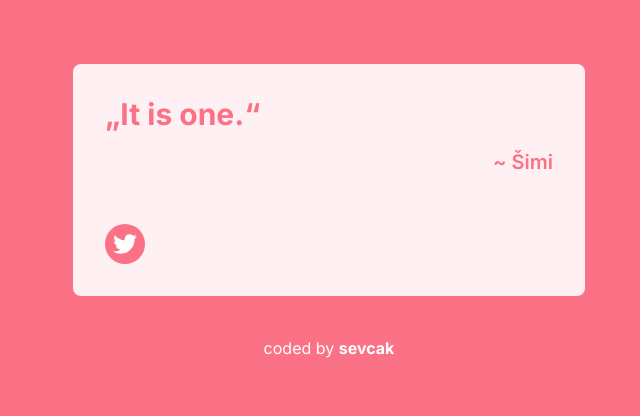
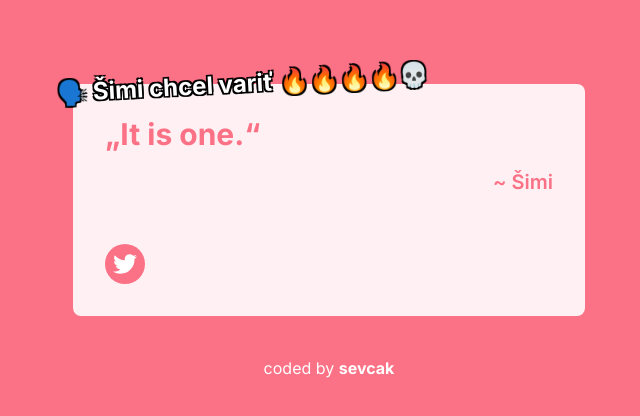
Before and after one commit to sevcak/simi-quote-generator, a React (Create React App) app: page / in a window 1280 px wide. Shown: the part 188-604 px from the top of the page, without its empty margins (311-951 px from the left). Built offline with nearby package versions, Linux system fonts and the light colour scheme.

Commit message:
feat: add label

```diff
--- a/src/App.tsx
+++ b/src/App.tsx
@@ -8,6 +8,16 @@ function App() {
         bg-rose-400
       '
     >
+      <div className='relative w-full md:w-[32rem]'>
+        <div
+          className='
+            text-white font-bold text_border text-2xl
+            absolute -bottom-14 -left-4 -rotate-3 hover:scale-110 duration-500
+          '
+        >
+          🗣️ Šimi chcel variť 🔥🔥🔥🔥💀
+      </div>
+      </div>
       <QuoteBox />
       <div className='text-white'>
         coded by <a href="https://github.com/sevcak" className='font-bold hover:underline underline-offset-4'>sevcak</a>
--- a/src/components/QuoteBox.tsx
+++ b/src/components/QuoteBox.tsx
@@ -25,7 +25,7 @@ const QuoteBox = () => {
               href={`
               https://twitter.com/intent/tweet?text=„${quotes[currentQuoteIndex]}“%0A~Šimi%0A---%0Asevcak.github.io/simi-quote-generator
               `}
-              className='block w-fit h-fit p-2 bg-rose-400 rounded-full'
+              className='block w-fit h-fit p-2 bg-rose-400 rounded-full hover:scale-90 duration-500'
             >
               <img src={twitter} alt="tweet" className='w-6 h-6' />
             </a>
--- a/src/index.css
+++ b/src/index.css
@@ -11,6 +11,13 @@ body {
   -moz-osx-font-smoothing: grayscale;
 }
 
+.text_border {
+  text-shadow: -1.6px 1.6px 0 #000,
+                1.6px 1.6px 0 #000,
+                1.6px -1.6px 0 #000,
+               -1.6px -1.6px 0 #000;
+}
+
 code {
   font-family: source-code-pro, Menlo, Monaco, Consolas, 'Courier New',
     monospace;
```
